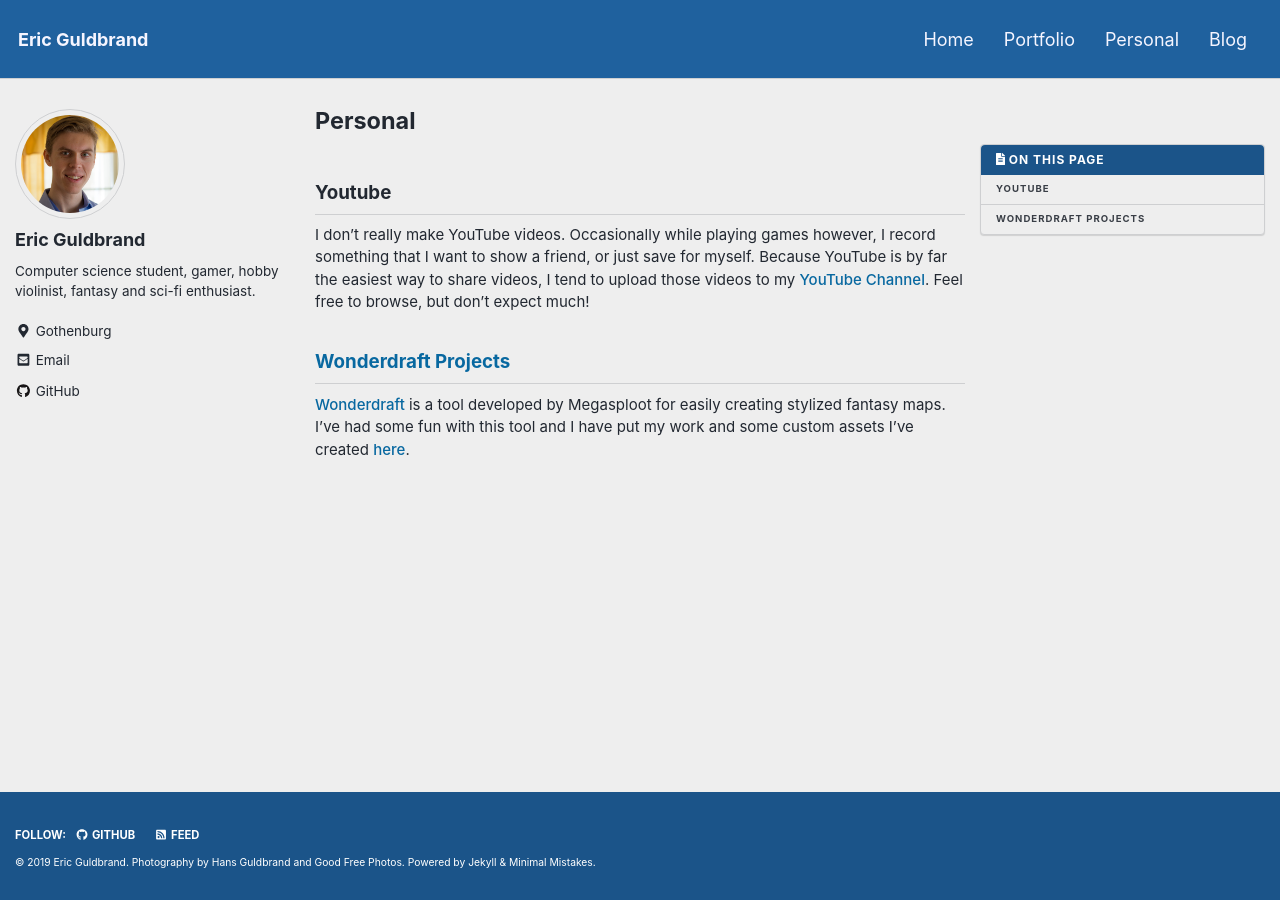
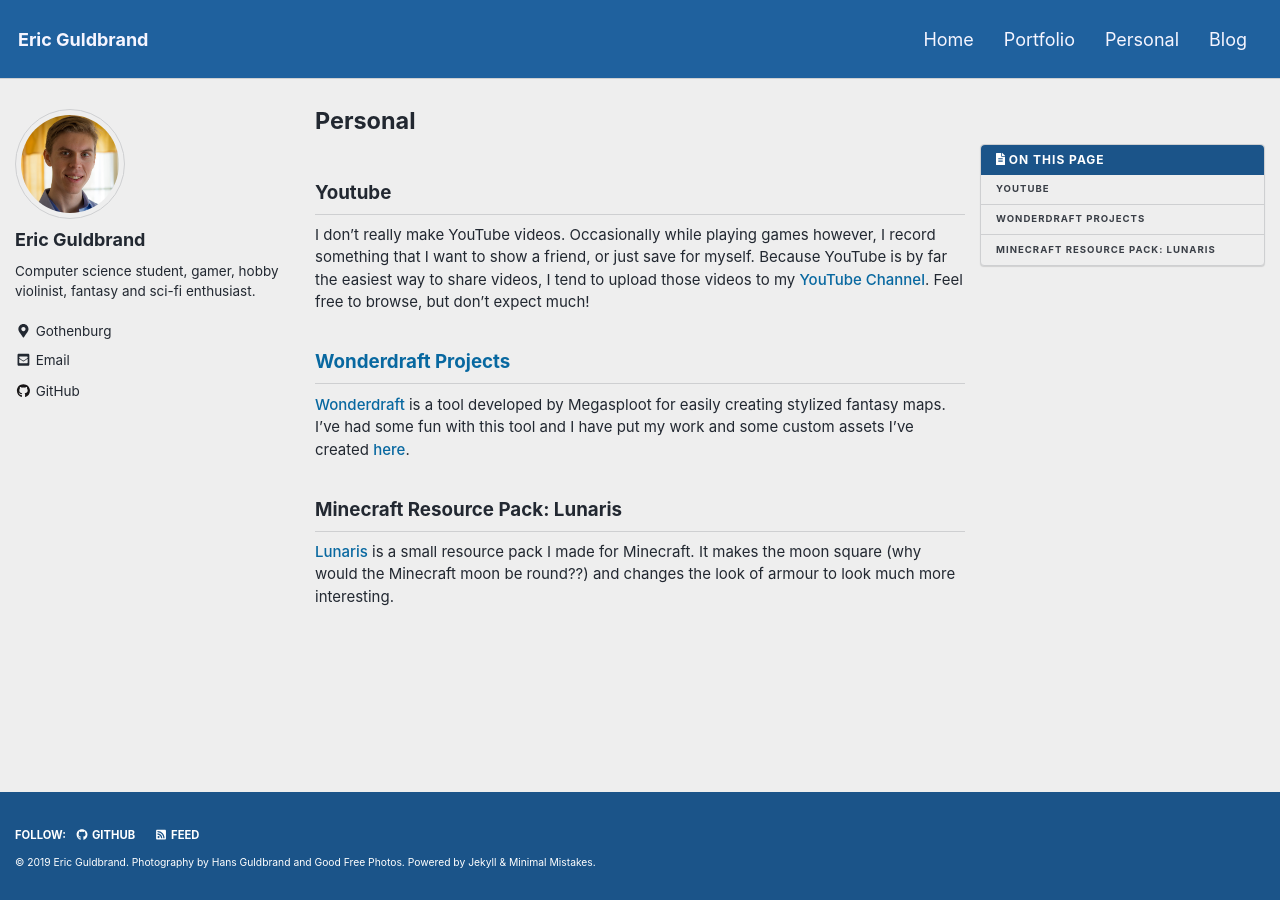
Before and after one commit to ecen/ecen.github.io, a Jekyll site: the page built from _pages/personal.md, in a window 1280 px wide. Built offline with Jekyll 4.4.1, drawn with Linux system fonts in a browser that asks for light colours; nearby versions of some CDN libraries.

Commit message:
Added minecraft resource pack to personal.

```diff
--- a/_pages/personal.md
+++ b/_pages/personal.md
@@ -10,3 +10,6 @@
 
 ## [Wonderdraft Projects](/wonderdraft/)
 [Wonderdraft](https://www.wonderdraft.net) is a tool developed by Megasploot  for easily creating stylized fantasy maps. I've had some fun with this tool and I have put my work and some custom assets I've created [here](/wonderdraft/).
+
+## Minecraft Resource Pack: Lunaris
+[Lunaris](/assets/docs/Lunaris.zip) is a small resource pack I made for Minecraft. It makes the moon square (why would the Minecraft moon be round??) and changes the look of armour to look much more interesting.
```
Also changed, not shown: 2 other files.
